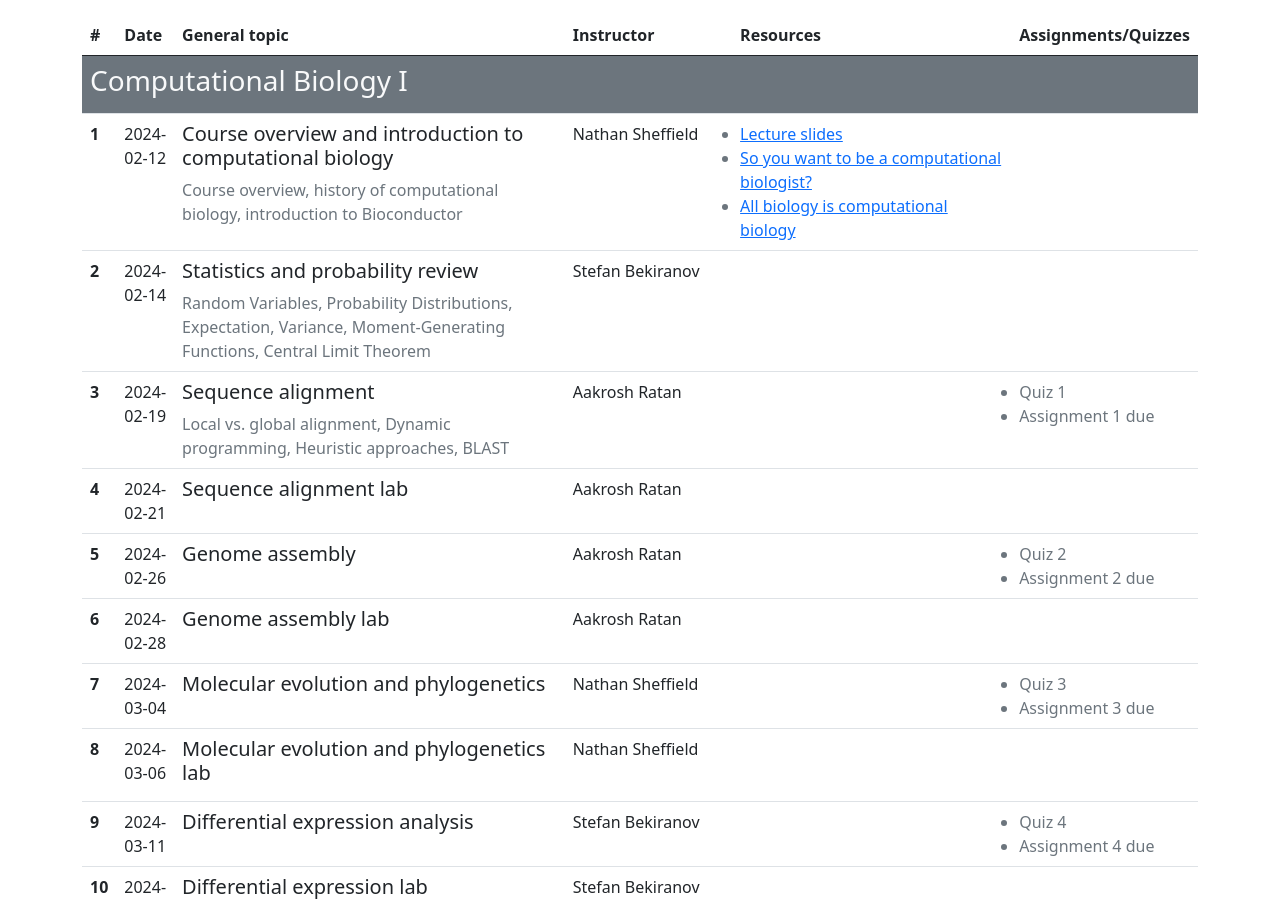
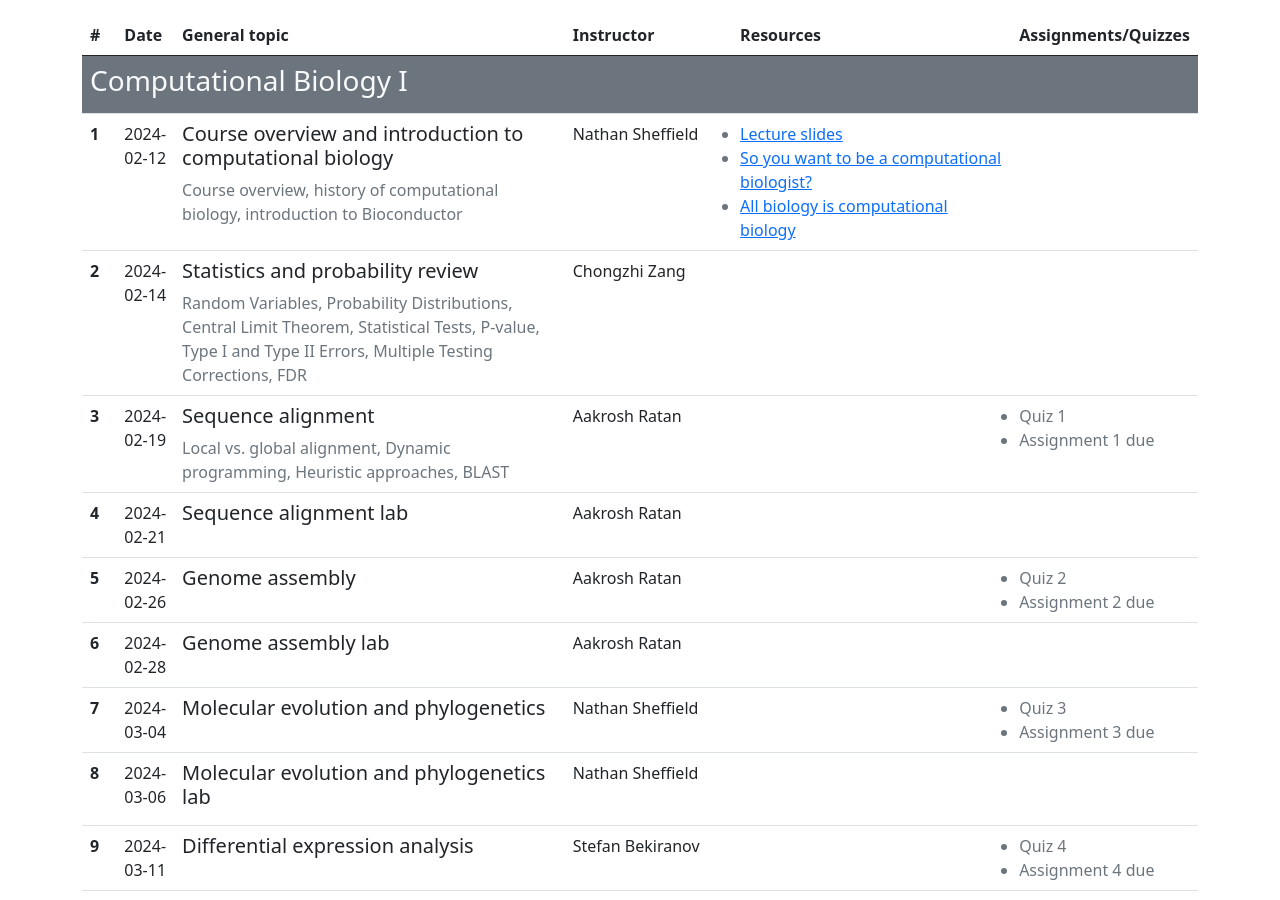
Before and after one commit to uvacobi/compbio2025, a Jekyll site: the page built from index.md, in a window 1280 px wide and 900 px high, scrolled down 404 px. Built offline with Jekyll 4.4.1, drawn with Linux system fonts in a browser that asks for light colours.

Commit message:
Update lectures.yaml
update lecture 2 info

```diff
--- a/_data/lectures.yaml
+++ b/_data/lectures.yaml
@@ -15,8 +15,8 @@
   - lecture_number: 2
     date: 2024-02-14
     topic: Statistics and probability review
-    details: Random Variables, Probability Distributions, Expectation, Variance, Moment-Generating Functions, Central Limit Theorem
-    instructor: Stefan Bekiranov
+    details: Random Variables, Probability Distributions, Central Limit Theorem, Statistical Tests, P-value, Type I and Type II Errors, Multiple Testing Corrections, FDR
+    instructor: Chongzhi Zang
     links:
       - url: #
         title: Lecture slides
```
